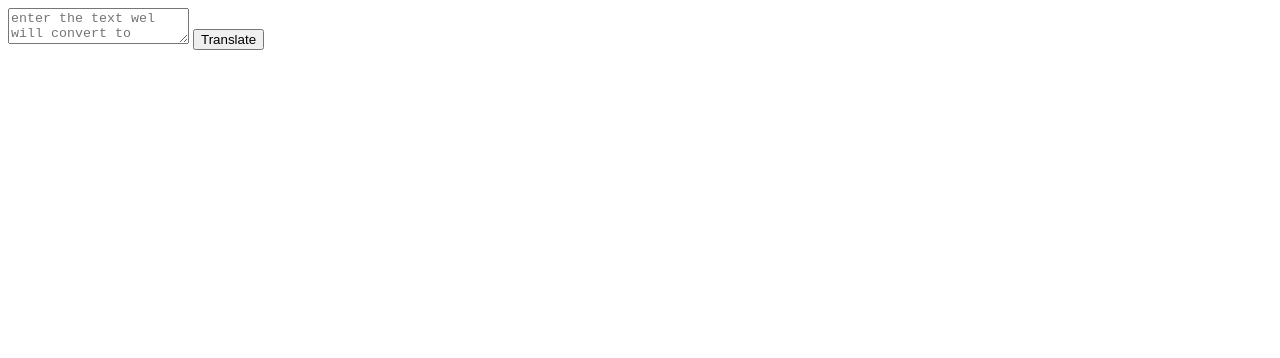
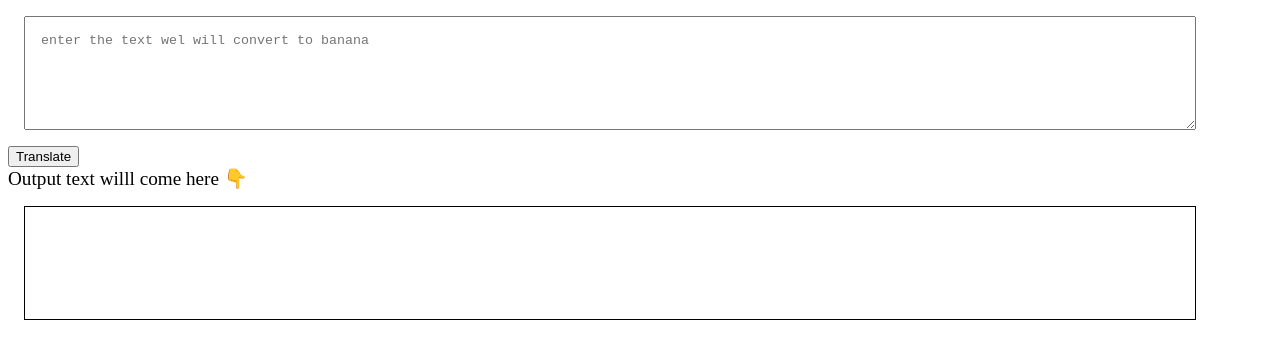
Before and after one commit to VinayakaHegade/Banana-Speak, a plain HTML site: page index.html in a window 1280 px wide. Drawn offline with Linux system fonts and the light colour scheme.

Commit message:
input output done

```diff
--- a/app.js
+++ b/app.js
@@ -1,9 +1,10 @@
 var buttonTranslate = document.querySelector("#btn-translate");
-var textInput = document.querySelector("#text-area");
+var textInput = document.querySelector("#text-input");
+var textOutput = document.querySelector("#text-output");
 
 
 function eventClickHandler () {
-    console.log(textInput.value);
+    textOutput.innerText = textInput.value+ "this is translated"
 };
 
 buttonTranslate.addEventListener("click", eventClickHandler)
--- a/index.html
+++ b/index.html
@@ -6,14 +6,37 @@
     <meta http-equiv="X-UA-Compatible" content="IE=edge">
     <meta name="viewport" content="width=device-width, initial-scale=1.0">
     <title>Banana Speak</title>
+    <style>
+        textarea {
+            display: block;
+            width: 90%;
+            margin: 1rem;
+            padding: 1rem;
+            height: 10vh;
+        }
+
+        #text-output{
+            border: 1px black solid;
+            width: 90%;
+            height: 10vh;
+            margin: 1rem;
+            padding: 1rem;
+            display: block;
+        }
+    </style>
 
 </head>
 
 <body>
 
 </body>
-<textarea id="text-area" placeholder="enter the text wel will convert to banana"></textarea>
+<textarea id="text-input" placeholder="enter the text wel will convert to banana">
+</textarea>
+
 <button id="btn-translate">Translate</button>
+<div style="font-size:larger"> Output text willl come here 👇</div>
+<div id="text-output"></div>
+
 <script src="app.js" type="text/javascript"></script>
 
 </html>
```
